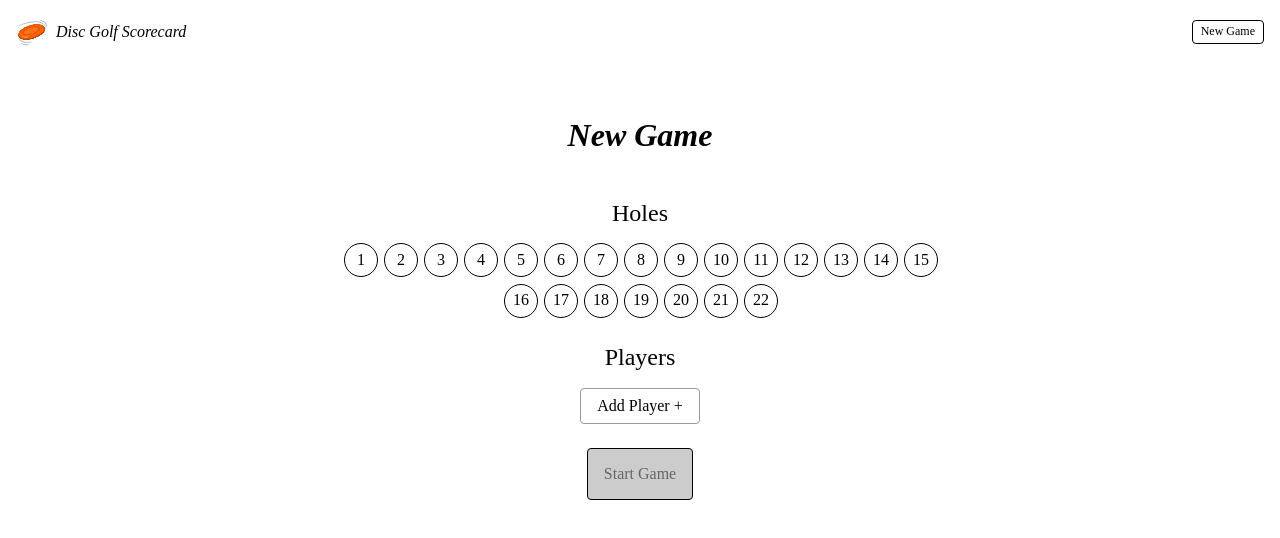
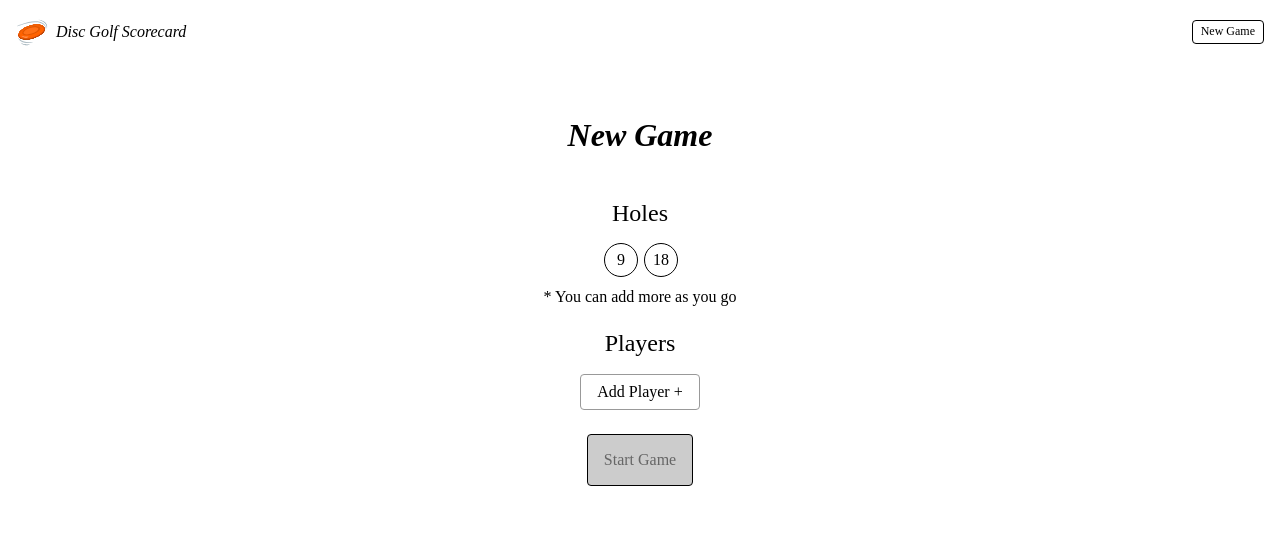
Before and after one commit to aviolin/disc-golf-scorecard, a Vue app: page / in a window 1280 px wide. Shown: the top 538 px of the page. Built offline with nearby package versions, Linux system fonts and the light colour scheme.

Commit message:
Minor updates

```diff
--- a/src/views/HomeView.vue
+++ b/src/views/HomeView.vue
@@ -21,8 +21,10 @@ const canStartGame = computed(() => {
     <div class="form-row">
       <p>Holes</p>
       <div class="hole-inputs">
-        <label v-for="i in 22" :key="i" class="radio-wrapper"><input type="radio" name="holes" :value="i" v-model="holes" @change="updateHoles"><span>{{ i }}</span></label>
+        <label class="radio-wrapper"><input type="radio" name="holes" :value="9" v-model="holes" @change="updateHoles"><span>{{ 9 }}</span></label>
+        <label class="radio-wrapper"><input type="radio" name="holes" :value="18" v-model="holes" @change="updateHoles"><span>{{ 18 }}</span></label>
       </div>
+      <small>* You can add more as you go</small>
     </div>
 
     <div class="form-row">
@@ -58,6 +60,11 @@ h1 {
 p {
   font-size: 1.5rem;
   margin-bottom: 1rem;
+}
+small {
+  font-size: 1rem;
+  margin-top: 0.5rem;
+  display: block;
 }
 
 .form-row {
--- a/src/views/PlayView.vue
+++ b/src/views/PlayView.vue
@@ -13,7 +13,7 @@ const gameStore = useGameStore();
         <table class="scorecard">
             <thead>
                 <tr>
-                    <th class="hole">Hole</th>
+                    <th class="hole"></th>
                     <th v-for="(player, index) in gameStore.players" :key="index">
                         <PlayerInfo :player="player" />
                     </th>
```
Also changed, not shown: 9 other files (tests, documents, lock files or other folders).
